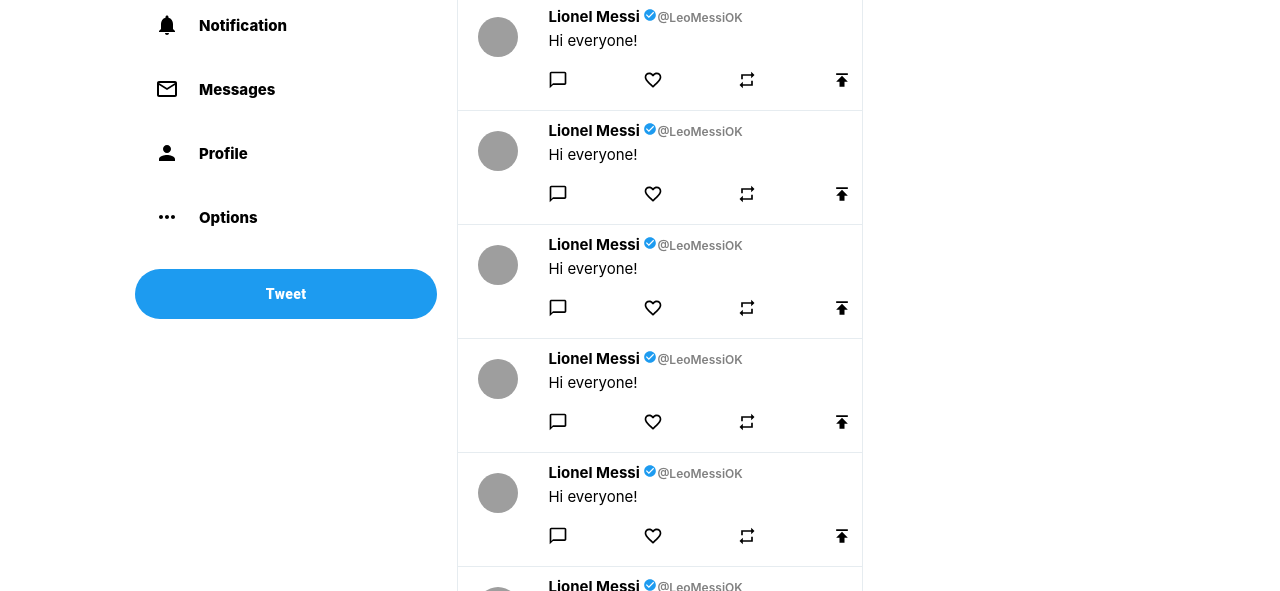
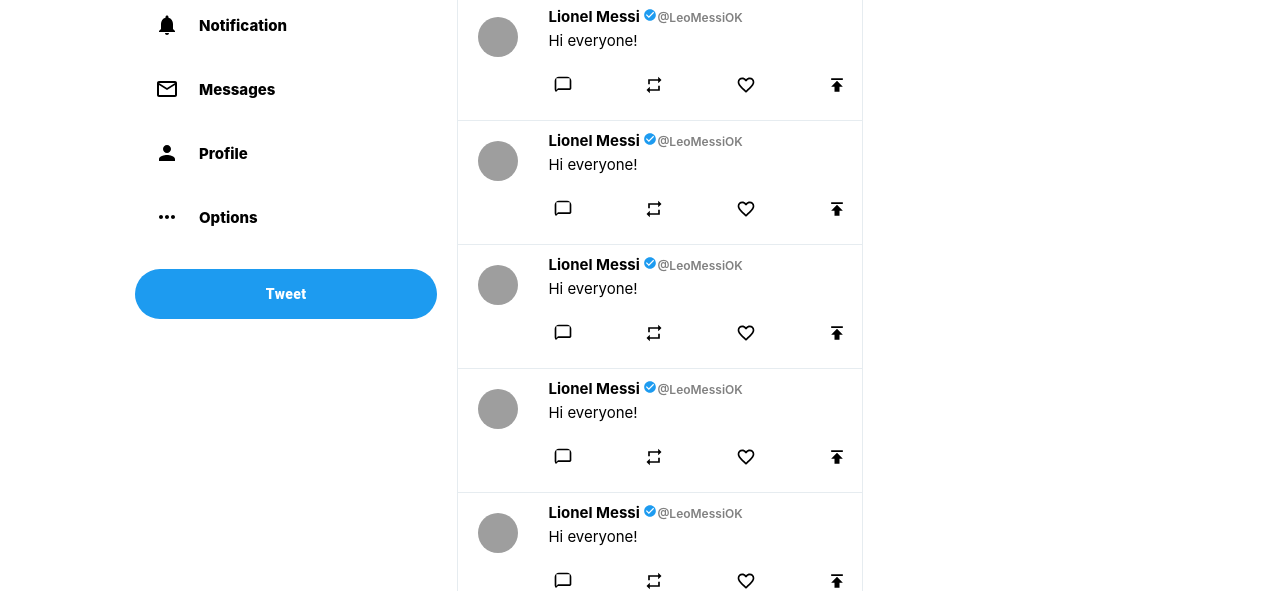
Before and after one commit to MaxiAlbarran/twitter-clone, a React (Create React App) app: page / in a window 1280 px wide. Shown: the part 209-800 px from the top of the page. Built offline with nearby package versions, Linux system fonts and the light colour scheme; grey boxes are pictures that could not be loaded.

Commit message:
Changes in icons colors

```diff
--- a/src/Post.css
+++ b/src/Post.css
@@ -15,6 +15,26 @@
   display: flex;
   justify-content: space-between;
   margin-top: 20px;
+}
+
+.post--footer > *{
+  cursor: pointer;
+  padding: 5px;
+  border-radius: 30px;
+  transition: color 0.4 ease-out;
+}
+
+.post--footer > .MuiSvgIcon-root:nth-child(1):hover{
+  color: var(--color);
+}
+.post--footer > .MuiSvgIcon-root:nth-child(2):hover{
+  color: #00ba7c;
+}
+.post--footer > .MuiSvgIcon-root:nth-child(3):hover{
+  color: #f91880;
+}
+.post--footer > .MuiSvgIcon-root:nth-child(4):hover{
+  color: #1db9f0;
 }
 
 .post--headerDescription {
--- a/src/Post.js
+++ b/src/Post.js
@@ -34,8 +34,8 @@
         </div>
         <div className='post--footer'>
           <ChatBubbleOutlineIcon fontSize='small' />
+          <RepeatIcon fontSize='small' />
           <FavoriteBorderIcon fontSize='small' />
-          <RepeatIcon fontSize='small' />
           <PublishIcon fontSize='small' />
         </div>
       </div>
```
